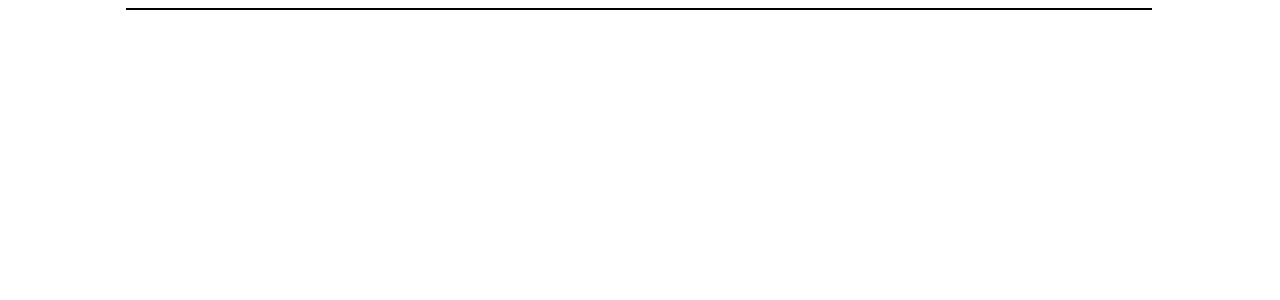
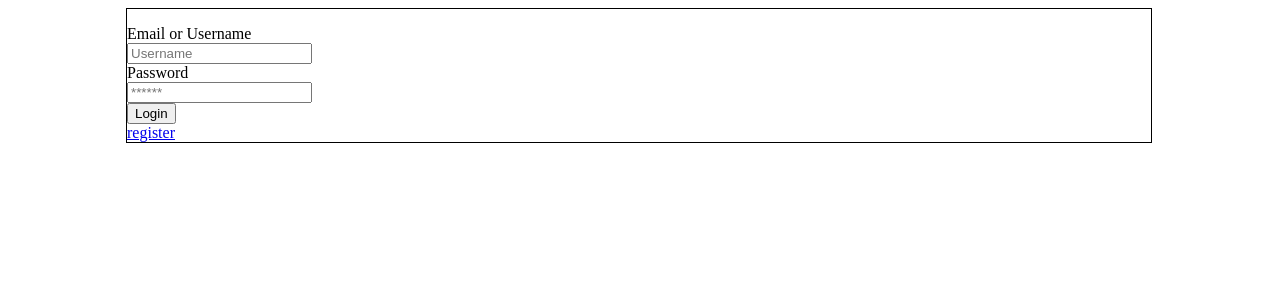
Before and after one commit to mariusErpenbach/Shopfolio, a React (Create React App) app in the folder shopfolio/frontend/: page /login in a window 1280 px wide. Before the commit this address had no page. Shown: the top 300 px of the page. Built offline with nearby package versions, Linux system fonts and the light colour scheme.

Commit message:
personalized customer page

```diff
--- a/shopfolio/frontend/src/App.js
+++ b/shopfolio/frontend/src/App.js
@@ -9,6 +9,10 @@ import Info from "./components/Info";
 import MyAccount from "./components/MyAccount";
 import CheckOut from "./components/CheckOut";
 import RegisterForm from "./components/RegisterForm";
+import RegistrationSuccess from "./components/RegistrationSuccess";
+import LoginForm from "./components/LoginForm";
+import Dashboard from "./components/Dashboard";
+
 function App() {
   return (
     <div className="App">
@@ -19,6 +23,9 @@ function App() {
     <Route path="/myAccount" element={<MyAccount/>}> </Route>
     <Route path="/checkOut" element={<CheckOut/>}> </Route>
     <Route path="/accountRegister" element={<RegisterForm/>}></Route>
+    <Route path="/registrationSuccess" element={<RegistrationSuccess/>}></Route>
+    <Route path="/login" element={<LoginForm/>}></Route>
+    <Route path="/dashboard" element={<Dashboard/>}></Route>
     </Routes>
     </Router>
     </div>
--- a/shopfolio/frontend/src/components/Dashboard.jsx
+++ b/shopfolio/frontend/src/components/Dashboard.jsx
@@ -1,14 +1,14 @@
 import React, { useState, useEffect } from 'react'
 import axios from 'axios';
 import jwt_decode from "jwt-decode";
-import { useNavigate } from 'react-router-dom';
+
 
 const Dashboard = () => {
     const [name, setName] = useState('');
     const [token, setToken] = useState('');
     const [expire, setExpire] = useState('');
     const [users, setUsers] = useState([]);
-    const navigate = useNavigate();
+
 
     useEffect(() => {
         refreshToken();
@@ -20,23 +20,28 @@ const Dashboard = () => {
             const response = await axios.get('http://localhost:5000/token');
             setToken(response.data.accessToken);
             const decoded = jwt_decode(response.data.accessToken);
+
             setName(decoded.name);
+
             setExpire(decoded.exp);
         } catch (error) {
             if (error.response) {
-                navigate.push("/");
+                window.open("/","_self")
             }
         }
     }
 
     const axiosJWT = axios.create();
 
+
     axiosJWT.interceptors.request.use(async (config) => {
         const currentDate = new Date();
         if (expire * 1000 < currentDate.getTime()) {
             const response = await axios.get('http://localhost:5000/token');
             config.headers.Authorization = `Bearer ${response.data.accessToken}`;
+
             setToken(response.data.accessToken);
+            console.log(token)
             const decoded = jwt_decode(response.data.accessToken);
             setName(decoded.name);
             setExpire(decoded.exp);
--- a/shopfolio/frontend/src/components/LoginForm.jsx
+++ b/shopfolio/frontend/src/components/LoginForm.jsx
@@ -1,47 +1,62 @@
-import React, { useState } from 'react'
-import axios from 'axios';
-import { Navigate, useNavigate } from 'react-router-dom';
+import React, { useState } from "react";
+import axios from "axios";
 
+import { Link } from "react-router-dom";
 const LoginForm = () => {
-    const [email, setEmail] = useState('');
-    const [password, setPassword] = useState('');
-    const [msg, setMsg] = useState('');
-    const navigate = useNavigate();
+
+  const [email, setEmail] = useState("");
+  const [password, setPassword] = useState("");
+  const [msg, setMsg] = useState("");
 
   const Auth = async (e) => {
     e.preventDefault();
     try {
-            await axios.post('http://localhost:5000/login', {
+      // we post email and password to the login backend.
+      await axios.post("http://localhost:5000/login", {
         email: email,
-                password: password
+        password: password,
       });
-            navigate.push("/dashboard");
+      window.open("/","_self")
     } catch (error) {
       if (error.response) {
         setMsg(error.response.data.msg);
       }
     }
-    }
+  };
 
-
-    return(<form id="loginForm" onSubmit={Auth}>
-   <p className="has-text-centered">{msg}</p>
-                                <div className="field mt-5">
-                                    <label className="label">Email or Username</label>
-                                    <div className="controls">
-                                        <input type="text" className="input" placeholder="Username" value={email} onChange={(e) => setEmail(e.target.value)} />
+  return (
+    <form id="loginForm" onSubmit={Auth}>
+      <p>{msg}</p>
+      <div >
+        <label >Email or Username</label>
+        <div>
+          <input
+            type="text"
+            className="input"
+            placeholder="Username"
+            value={email}
+            onChange={(e) => setEmail(e.target.value)}
+          />
         </div>
       </div>
-                                <div className="field mt-5">
+      <div>
         <label className="label">Password</label>
-                                    <div className="controls">
-                                        <input type="password" className="input" placeholder="******" value={password} onChange={(e) => setPassword(e.target.value)} />
+        <div>
+          <input
+            type="password"
+            className="input"
+            placeholder="******"
+            value={password}
+            onChange={(e) => setPassword(e.target.value)}
+          />
         </div>
       </div>
-                                <div className="field mt-5">
-                                    <button className="button is-success is-fullwidth">Login</button>
+      <div>
+        <button>Login</button>
       </div>
-    </form>)
-}
+      <Link to="/accountRegister">register</Link>
+    </form>
+  );
+};
 
-export default LoginForm
+export default LoginForm;
--- a/shopfolio/frontend/src/components/NavBar.jsx
+++ b/shopfolio/frontend/src/components/NavBar.jsx
@@ -2,15 +2,71 @@ import React, { useState, useEffect } from "react";
 import { Link } from "react-router-dom";
 import LoginForm from "./LoginForm";
 import axios from 'axios';
-import { useNavigate } from 'react-router-dom';
+import jwt_decode from "jwt-decode";
+
+// import { useNavigate } from 'react-router-dom';
 
 const NavBar = (props) => {
-  const navigate = useNavigate();
+  // const navigate = useNavigate();
+  const [name, setName] = useState('');
+  const [token, setToken] = useState('');
+  const [expire, setExpire] = useState('');
+  const [users, setUsers] = useState([]);
+
+  useEffect(() => {
+    refreshToken();
+    getUsers();
+}, []);
+
+
+  const refreshToken = async () => { // we create an async function called refreshToken
+    try {
+        const response = await axios.get('http://localhost:5000/token'); // we use a const response to GET a new token from our backend.
+        setToken(response.data.accessToken);
+        const decoded = jwt_decode(response.data.accessToken);
+
+        setName(decoded.name);
+
+        setExpire(decoded.exp);
+    } catch (error) {
+        if (error.response) {
+
+        }
+    }
+}
+  const axiosJWT = axios.create();
+
+  axiosJWT.interceptors.request.use(async (config) => {
+    const currentDate = new Date();
+    if (expire * 1000 < currentDate.getTime()) {
+        const response = await axios.get('http://localhost:5000/token');
+        config.headers.Authorization = `Bearer ${response.data.accessToken}`;
+
+        setToken(response.data.accessToken);
+        console.log(token)
+        const decoded = jwt_decode(response.data.accessToken);
+        setName(decoded.name);
+        setExpire(decoded.exp);
+    }
+    return config;
+}, (error) => {
+    return Promise.reject(error);
+});
+
+const getUsers = async () => {
+  const response = await axiosJWT.get('http://localhost:5000/users', {
+      headers: {
+          Authorization: `Bearer ${token}`
+      }
+  });
+  setUsers(response.data);
+}
+
 
   const Logout = async () => {
     try {
         await axios.delete('http://localhost:5000/logout');
-        navigate.push("/");
+        window.open("/","_self")
     } catch (error) {
         console.log(error);
     }
@@ -19,7 +75,7 @@ const NavBar = (props) => {
 
 const loginPopUp = () => {
     let element = document.querySelector("#loginForm")
-    if(element.style.display != "flex")
+    if(element.style.display !== "flex")
     element.style.display = "flex";
     else {
       element.style.display = "none";
@@ -60,7 +116,9 @@ const totalSum = props.shoppingCartItems.reduce(
 
           <div className="navBarButton"><Link to="/info" >Info </Link></div>
 
-          <div className="navBarButton" id="myAccount"><p onClick={loginPopUp}>my<br/> Account</p>
+          <div className="navBarButton" id="myAccount">
+          {name?name:(<p onClick={loginPopUp}>my<br/> Account</p>)}
+
           <br/>
           <LoginForm/>
 
--- a/shopfolio/frontend/src/components/RegisterForm.jsx
+++ b/shopfolio/frontend/src/components/RegisterForm.jsx
@@ -20,8 +20,8 @@ const RegisterForm = () => {
                 password: password,
                 confPassword: confPassword
             });
-            console.log("something happened")
-            navigate.push("/");
+
+           window.open("/registrationSuccess")
         } catch (error) {
             if (error.response) {
                 setMsg(error.response.data.msg);
--- /dev/null
+++ b/shopfolio/frontend/src/components/RegistrationSuccess.jsx
@@ -0,0 +1,15 @@
+import React from "react";
+import { Link } from "react-router-dom";
+
+
+const RegistrationSuccess = (props) => {
+    return(
+    <div id="registrationSuccuess">
+    <p>Hello, your account was successful registrated.</p>
+    <button><Link to="/">continue shopping</Link></button>
+    </div>
+    )
+}
+
+
+export default RegistrationSuccess
```
Also changed, not shown: 2 other files (tests, documents, lock files or other folders). Lines whose indentation alone changed are shown as unchanged.
